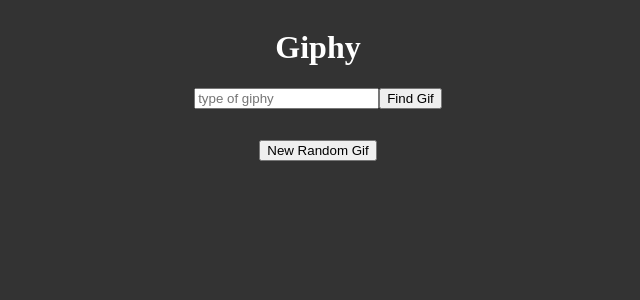
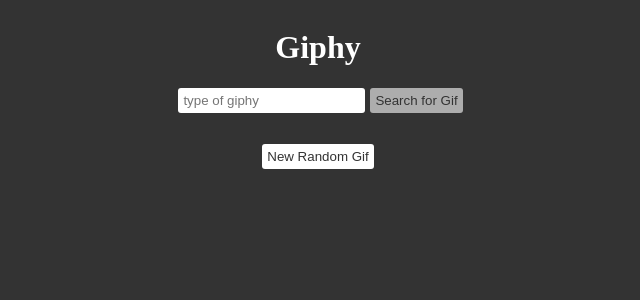
Before and after one commit to kowabunga/ga-giphy-lab, a React (Vite) app: page / in a window 1280 px wide. Shown: the top 300 px of the page, without its empty margins (322-962 px from the left). Built offline with nearby package versions, Linux system fonts and the light colour scheme; no server answers.

Commit message:
style updates

```diff
--- a/src/App.jsx
+++ b/src/App.jsx
@@ -2,6 +2,7 @@
 import './App.css';
 import Gif from './components/Gif/Gif';
 import Form from './components/Form/Form';
+import Button from './components/Button/Button';
 
 function App() {
   const [gifResult, setGifResult] = useState(null);
@@ -39,7 +40,7 @@
     <div className='App'>
       <h1>Giphy</h1>
       <Form giphySearchAPICall={giphySearchAPICall} />
-      <button onClick={giphyRandomAPICall}>New Random Gif</button>
+      <Button text='New Random Gif' onClickFunction={giphyRandomAPICall} />
       {gifResult && <Gif gifData={gifResult} />}
     </div>
   );
--- /dev/null
+++ b/src/components/Button/Button.jsx
@@ -0,0 +1,7 @@
+export default function Button({ type, text, onClickFunction, disable }) {
+  return (
+    <button type={type} onClick={onClickFunction} disabled={disable}>
+      {text}
+    </button>
+  );
+}
--- a/src/components/Form/Form.jsx
+++ b/src/components/Form/Form.jsx
@@ -1,5 +1,6 @@
 import { useState } from 'react';
 import './Form.css';
+import Button from '../Button/Button';
 
 export default function Form({ giphySearchAPICall }) {
   const [giphyType, setGiphyType] = useState('');
@@ -10,6 +11,7 @@
 
   function handleSubmit(e) {
     e.preventDefault();
+    setGiphyType('');
     giphySearchAPICall(giphyType);
   }
 
@@ -21,7 +23,7 @@
         name='type'
         onChange={handleChange}
       />
-      <button type='submit'>Find Gif</button>
+      <Button type='submit' text='Search for Gif' disable={!giphyType} />
     </form>
   );
 }
--- a/src/index.css
+++ b/src/index.css
@@ -3,6 +3,31 @@
     color: #fff;
 }
 
+button,
+input {
+    border-radius: 3px;
+    border: none;
+}
+
 button {
     margin-bottom: 10px;
+    padding: 5px;
+    background-color: #fff;
+    color: #333;
+    transition: .3s ease;
 }
+
+button:hover:not(:disabled) {
+    cursor: pointer;
+    background-color: rgb(223, 223, 223);
+}
+
+button:disabled {
+    cursor: not-allowed;
+    opacity: .6;
+}
+
+input {
+    padding: 5px;
+    margin: 0 5px 0 5px;
+}
```
